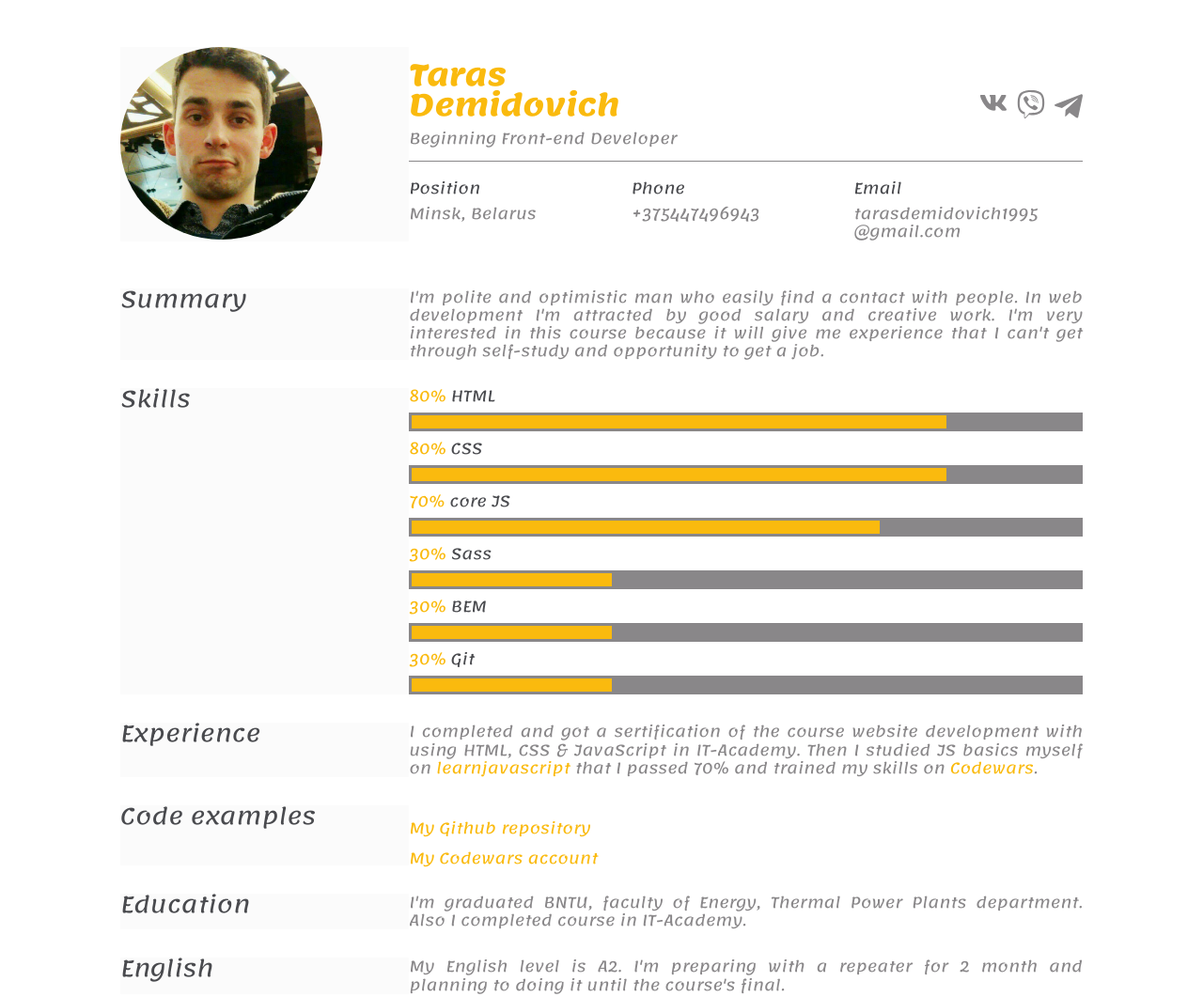
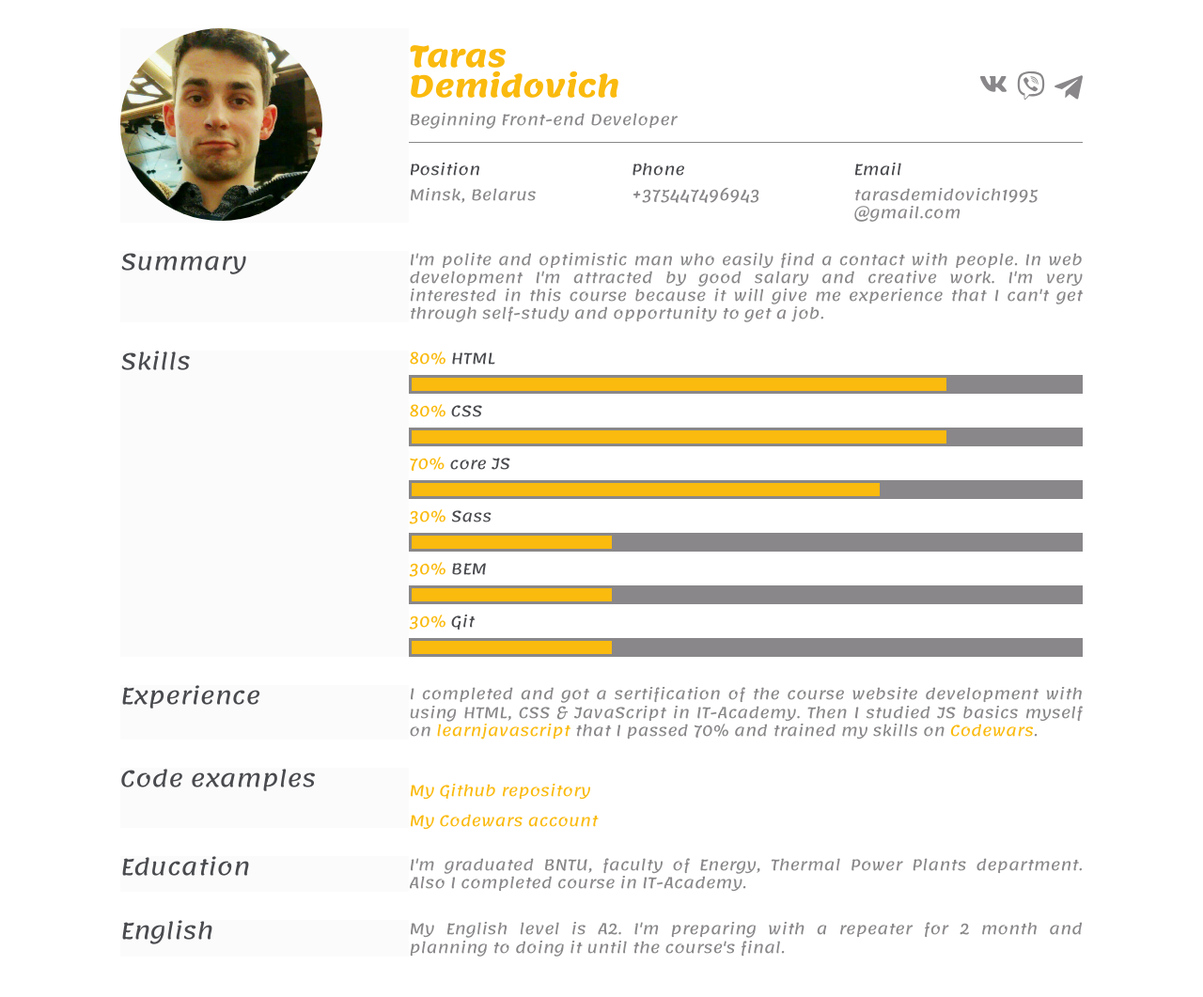
Before and after one commit to tarasdemidovich1995/rsschool-cv, a plain HTML site: page index.html in a window 1280 px wide. Shown: the whole page at 94% size. After the commit the page ends 1024 px from the top, so only its background shows below. Drawn offline with Linux system fonts and the light colour scheme.

Commit message:
fix: make correct margin between secrtions

```diff
--- a/style.css
+++ b/style.css
@@ -53,7 +53,7 @@ a {
 }
 
 .page-header {
-    padding: 50px 0 50px 0;
+    margin-top: 30px;
 }
 
 .page-header__photo {
@@ -108,6 +108,7 @@ a {
     width: 33%;
 }
 
+.summary,
 .skills,
 .experience,
 .code-examples,
```
